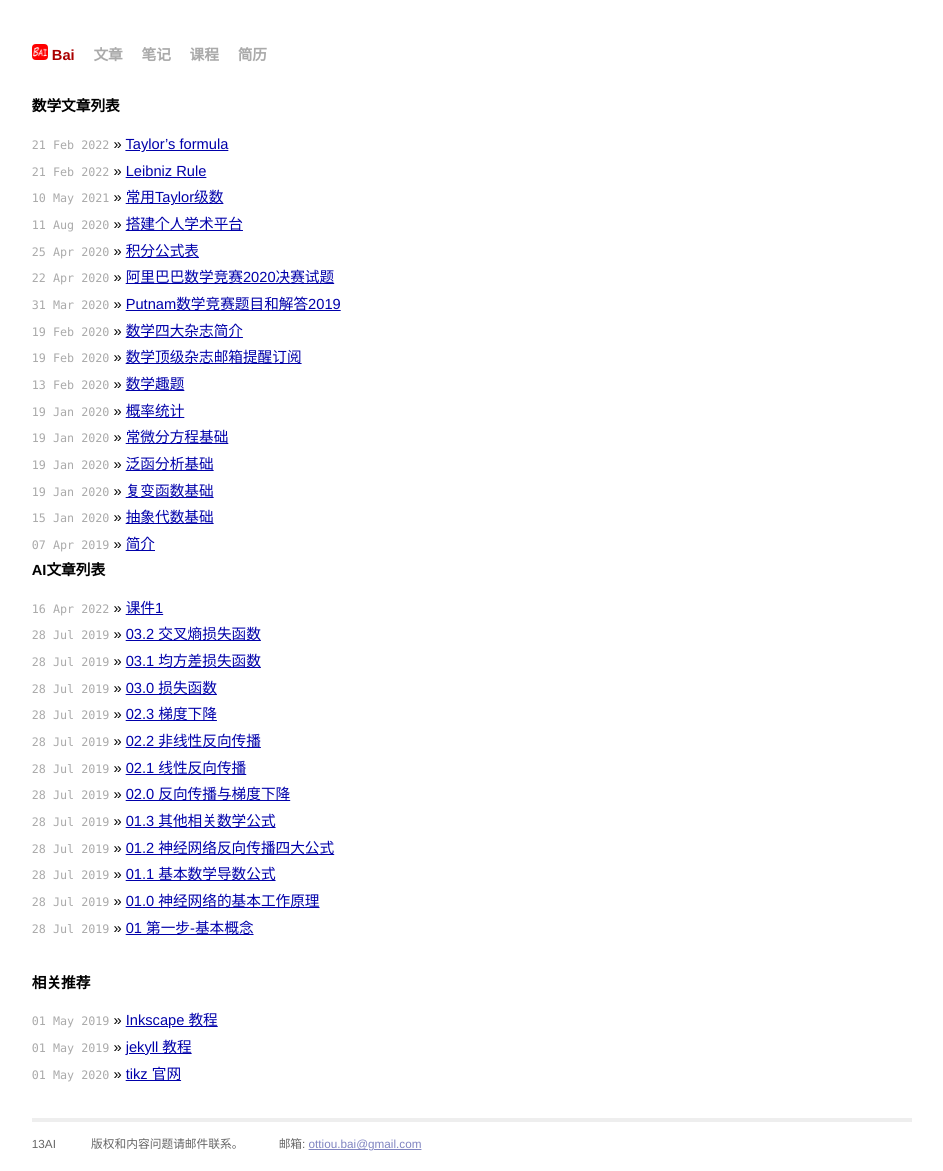
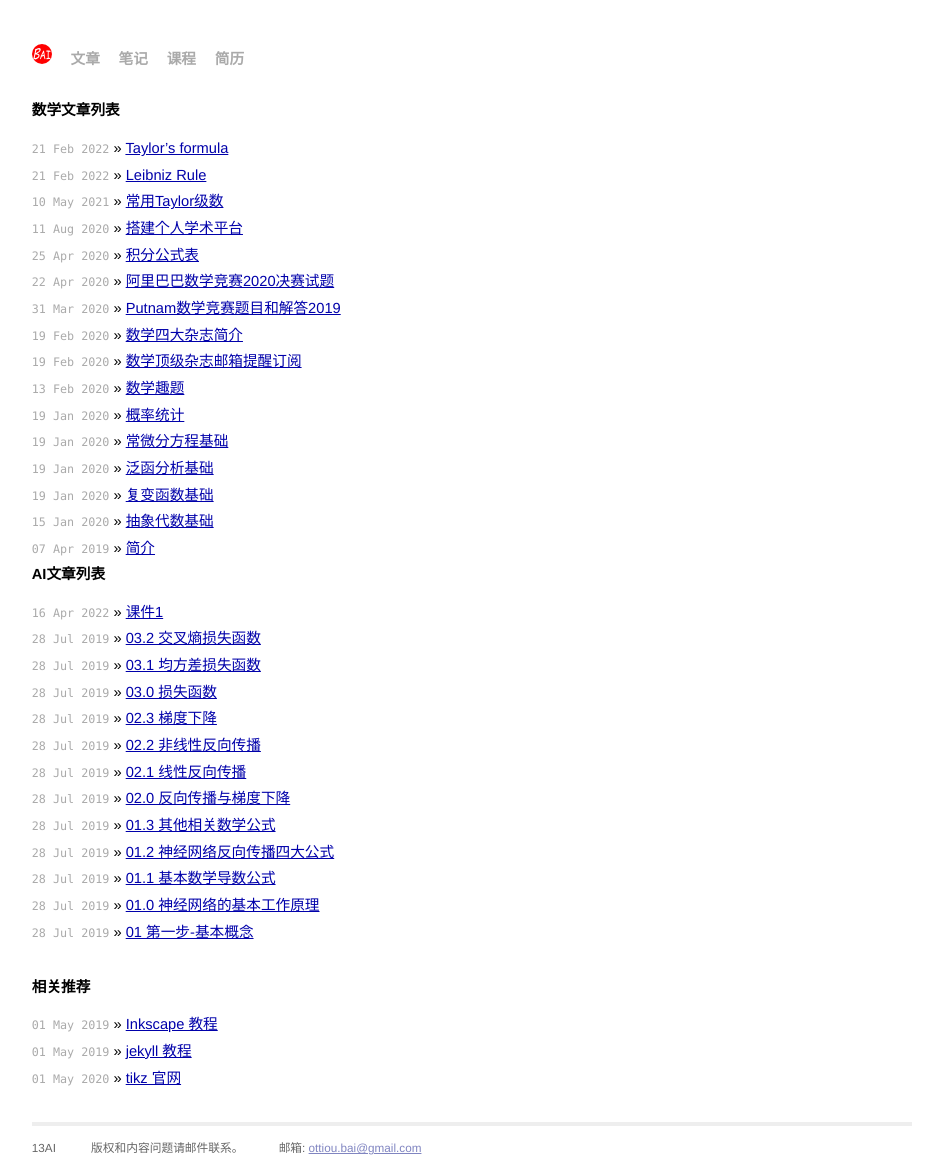
Before and after one commit to xiang-bai/xiang-bai.github.io, a Jekyll site: the page built from index.md, in a window 1280 px wide. Shown: the whole page, without its empty margins (168-1111 px from the left). Built offline with Jekyll 4.4.1, drawn with Linux system fonts in a browser that asks for light colours.

Commit message:
Update default.html

```diff
--- a/_layouts/default.html
+++ b/_layouts/default.html
@@ -74,9 +74,9 @@
     <div class="site">
     <div class="title">
 <!--         <img src="/images/logo.png"/></a> -->
-        <a href="/"><img src="/apple-icon.png" width="16" style="width:16px; height:16px; border-radius:25%;"/></a>
+        <a href="/"><img src="/apple-icon.png" width="16" style="width:20px; height:20px; border-radius:100%;"/></a>
 <!--         <a /> -->
-        <a href="/">Bai</a>
+<!--         <a href="/">Bai</a> -->
 <!--        <a class="extra" href="/">Home</a> -->
         <a class="extra" href="/papers">文章</a>
         <a class="extra" href="/notes">笔记</a>
```
